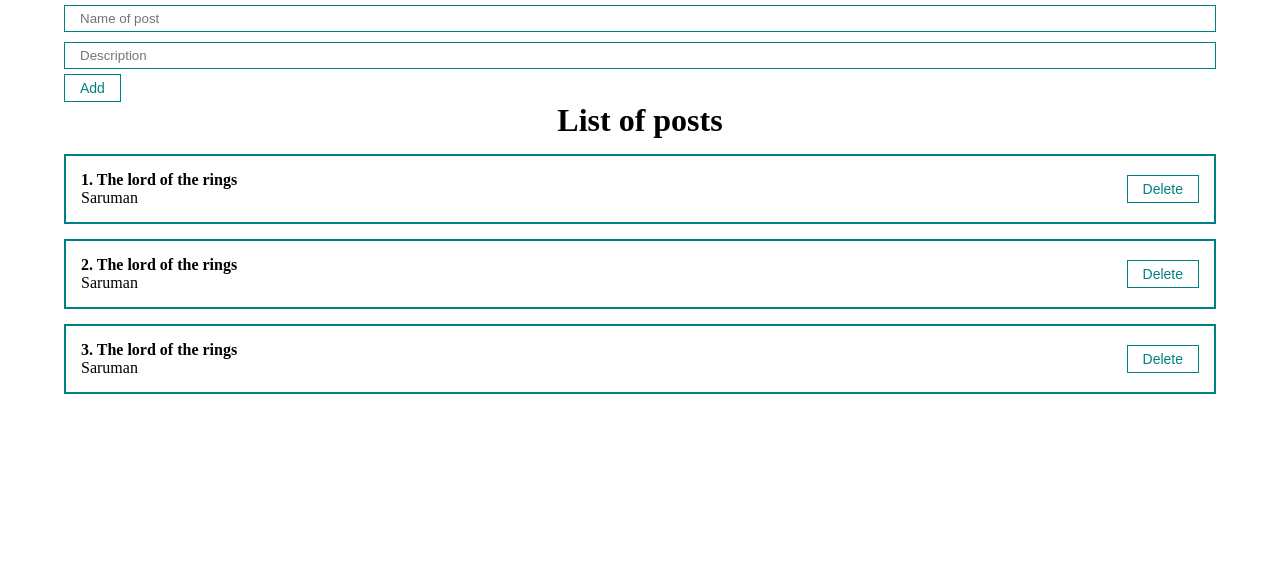
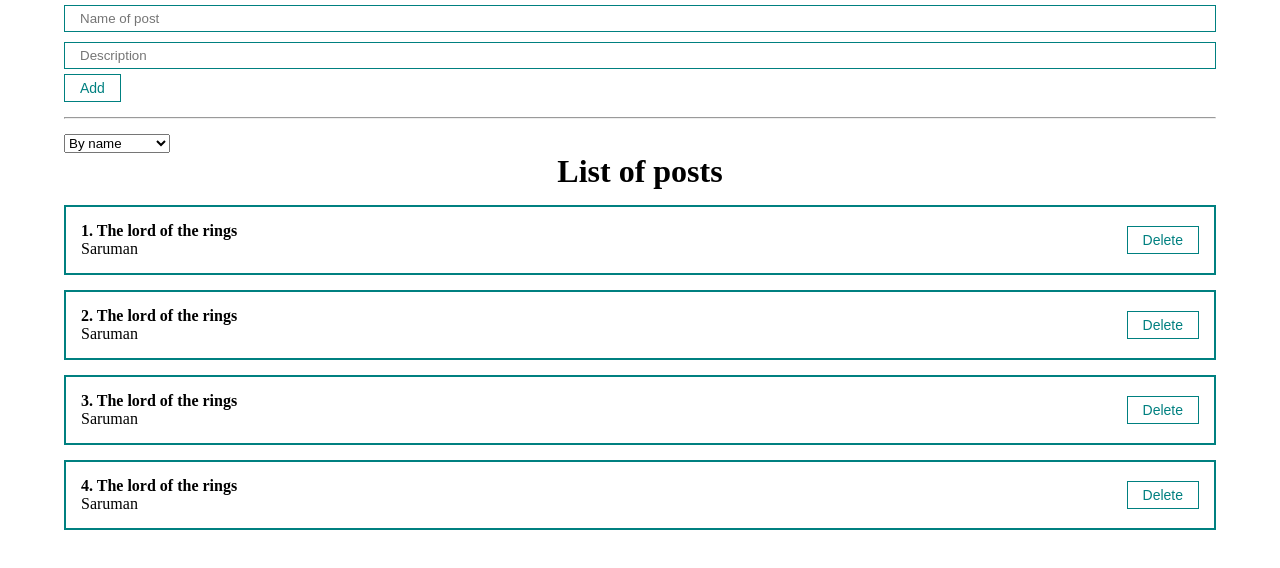
Before and after one commit to Wh1te-Hand/tryReact, a React (Create React App) app: page / in a window 1280 px wide. Shown: the top 568 px of the page. Built offline with nearby package versions, Linux system fonts and the light colour scheme.

Commit message:
create select item without  handler

```diff
--- a/src/App.js
+++ b/src/App.js
@@ -6,6 +6,7 @@ import PostItem from './components/PostItem';
 import PostList from './components/PostList';
 import ButtonInput from './components/UI/buttons/ButtonInput';
 import MyInput from './components/UI/inputs/MyInput';
+import MySelect from './components/UI/select/MySelect';
 import './styles/App.css'
 
 
@@ -13,7 +14,8 @@ function App() {
   const [posts,setPosts]=useState([
     {id:1,title:'The lord of the rings', body:'Saruman'},
     {id:2,title:'The lord of the rings', body:'Saruman'},
-    {id:3,title:'The lord of the rings', body:'Saruman'}
+    {id:3,title:'The lord of the rings', body:'Saruman'},
+    {id:4,title:'The lord of the rings', body:'Saruman'}
   ])
 
   function removePost(post){
@@ -28,7 +30,19 @@ function createPost(newPost){
 
   return (
     <div className="App">
+
     <PostFormCreator create={createPost}/>
+
+    <hr style={{margin:'15px 0px'}}></hr>
+
+    <MySelect
+      defaultValue="Sort posts"
+      options={[
+        {value:"title",name:"By name"},
+        {value:"body",name:"By description"}
+      ]}
+    />
+
     {posts.length!==0
     ?
       <PostList remove={removePost} posts={posts} title='List  of posts'/>
--- /dev/null
+++ b/src/components/UI/select/MySelect.jsx
@@ -0,0 +1,15 @@
+import React from 'react';
+
+const MySelect=({options,defaultValue,value,onChange})=>{
+
+return (
+        <select>
+           <option disabled={true} value="">{defaultValue}</option>
+           {options.map((option)=>
+           <option key={option.value} value={option.value}>{option.name}</option>
+           )}
+        </select>
+);
+
+}
+export default MySelect;
```
Also changed, not shown: src/components/UI/select/MySelect.module.css (added).
